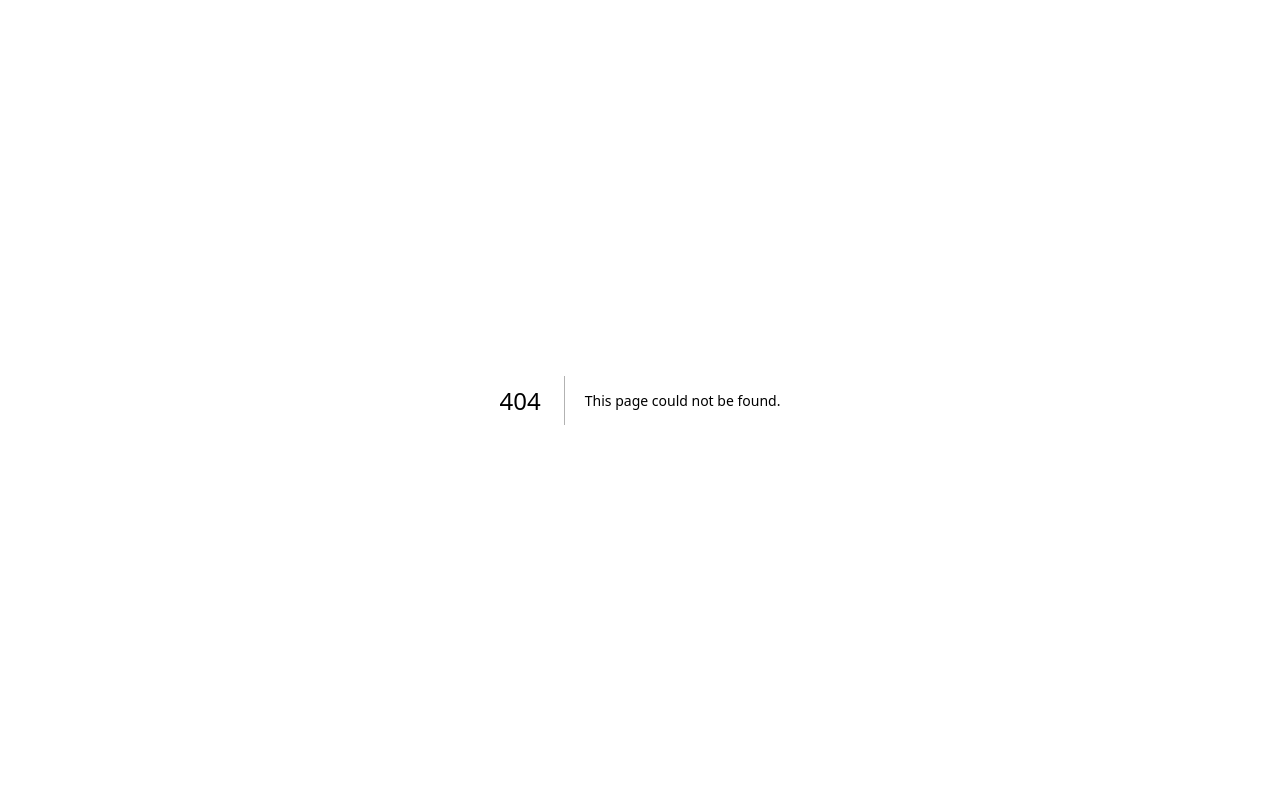
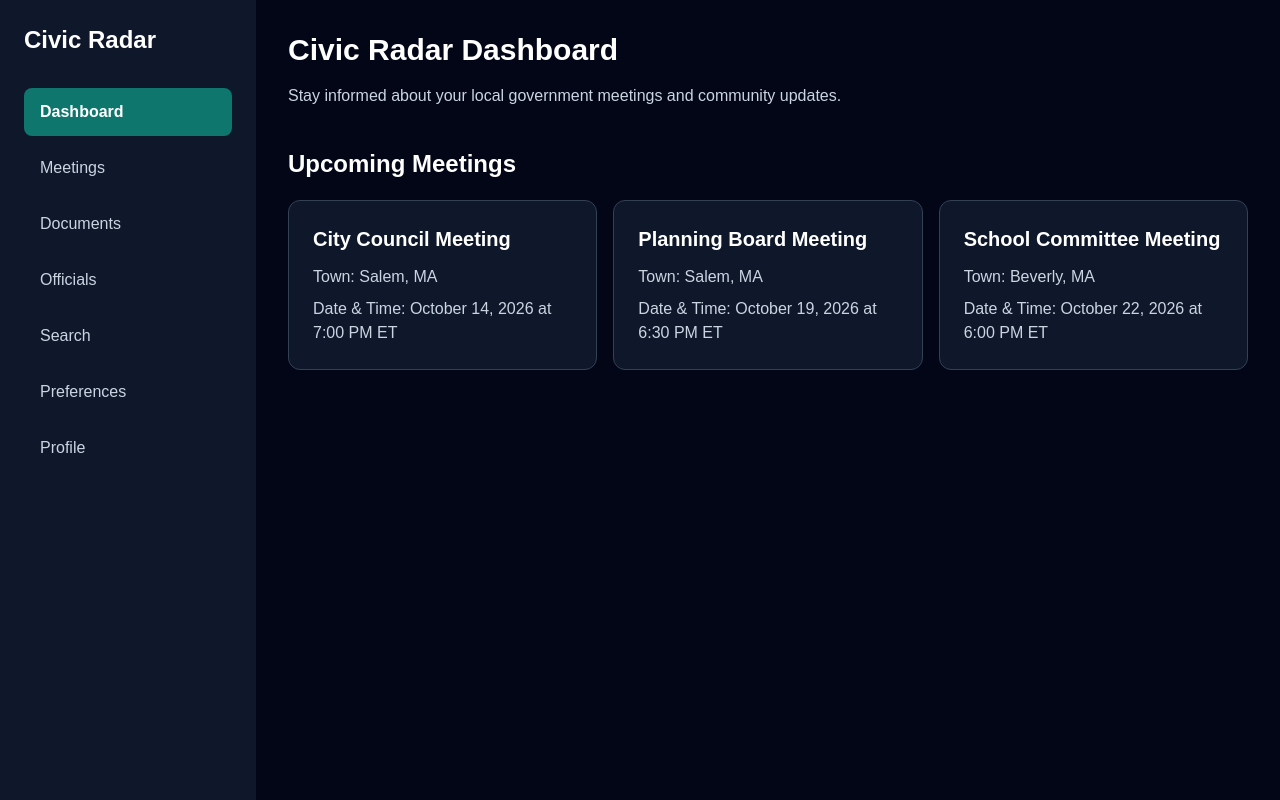
Before and after one commit to Civic-Radar/civicradar-project, a Next.js app: page /dashboard in a window 1280 px wide. Before the commit this address had no page. Built offline with nearby package versions, Linux system fonts and the light colour scheme.

Commit message:
Add dashboard meeting cards and navigation sidebar

```diff
--- /dev/null
+++ b/app/components/Sidebar.tsx
@@ -0,0 +1,74 @@
+"use client";
+
+import { usePathname } from "next/navigation";
+import Link from "next/link";
+
+export default function Sidebar() {
+  const pathname = usePathname();
+
+  return (
+    <aside className="w-64 shrink-0 bg-slate-900 p-6 text-white">
+      <h2 className="mb-8 text-2xl font-bold">
+        Civic Radar
+      </h2>
+
+
+<nav aria-label="Main navigation" className="space-y-2">
+  <Link
+  href="/dashboard"
+  aria-current={pathname === "/dashboard" ? "page" : undefined}
+  className={`block rounded-lg px-4 py-3 ${
+    pathname === "/dashboard"
+      ? "bg-teal-700 text-white font-semibold"
+      : "text-slate-300 hover:bg-slate-800 hover:text-white"
+  }`}
+>
+  Dashboard
+</Link>
+
+  <Link
+    href="/meetings"
+    className="block rounded-lg px-4 py-3 text-slate-300 hover:bg-slate-800 hover:text-white"
+  >
+    Meetings
+  </Link>
+
+  <Link
+    href="/documents"
+    className="block rounded-lg px-4 py-3 text-slate-300 hover:bg-slate-800 hover:text-white"
+  >
+    Documents
+  </Link>
+
+  <Link
+    href="/officials"
+    className="block rounded-lg px-4 py-3 text-slate-300 hover:bg-slate-800 hover:text-white"
+  >
+    Officials
+  </Link>
+
+  <Link
+    href="/search"
+    className="block rounded-lg px-4 py-3 text-slate-300 hover:bg-slate-800 hover:text-white"
+  >
+    Search
+  </Link>
+
+  <Link
+    href="/preferences"
+    className="block rounded-lg px-4 py-3 text-slate-300 hover:bg-slate-800 hover:text-white"
+  >
+    Preferences
+  </Link>
+
+  <Link
+  href="/profile"
+  className="block rounded-lg px-4 py-3 text-slate-300 hover:bg-slate-800 hover:text-white"
+>
+  Profile
+</Link>
+</nav>
+
+    </aside>
+  );
+}
--- /dev/null
+++ b/app/dashboard/page.tsx
@@ -0,0 +1,68 @@
+
+import Sidebar from "../components/Sidebar";
+const meetings = [
+  {
+    id: 1,
+    title: "City Council Meeting",
+    town: "Salem, MA",
+    startTime: "October 14, 2026 at 7:00 PM ET",
+  },
+  {
+    id: 2,
+    title: "Planning Board Meeting",
+    town: "Salem, MA",
+    startTime: "October 19, 2026 at 6:30 PM ET",
+  },
+  {
+    id: 3,
+    title: "School Committee Meeting",
+    town: "Beverly, MA",
+    startTime: "October 22, 2026 at 6:00 PM ET",
+  },
+];
+
+export default function DashboardPage() {
+  return (
+    <div className="flex min-h-screen bg-slate-950">
+      <Sidebar />
+
+      <main className="min-w-0 flex-1 p-8 text-white">
+      <h1 className="text-3xl font-bold">
+        Civic Radar Dashboard
+      </h1>
+
+      <p className="mt-4 text-slate-300">
+        Stay informed about your local government meetings
+        and community updates.
+      </p>
+
+      <section className="mt-10">
+        <h2 className="mb-5 text-2xl font-semibold">
+          Upcoming Meetings
+        </h2>
+
+        <div className="grid gap-4 md:grid-cols-2 lg:grid-cols-3">
+          {meetings.map((meeting) => (
+            <div
+              key={meeting.id}
+              className="rounded-xl border border-slate-700 bg-slate-900 p-6"
+            >
+              <h3 className="text-xl font-semibold">
+                {meeting.title}
+              </h3>
+
+              <p className="mt-3 text-slate-300">
+                Town: {meeting.town}
+              </p>
+
+              <p className="mt-2 text-slate-300">
+                Date & Time: {meeting.startTime}
+              </p>
+            </div>
+          ))}
+        </div>
+      </section>
+    </main>
+    </div>
+  );
+}
```
